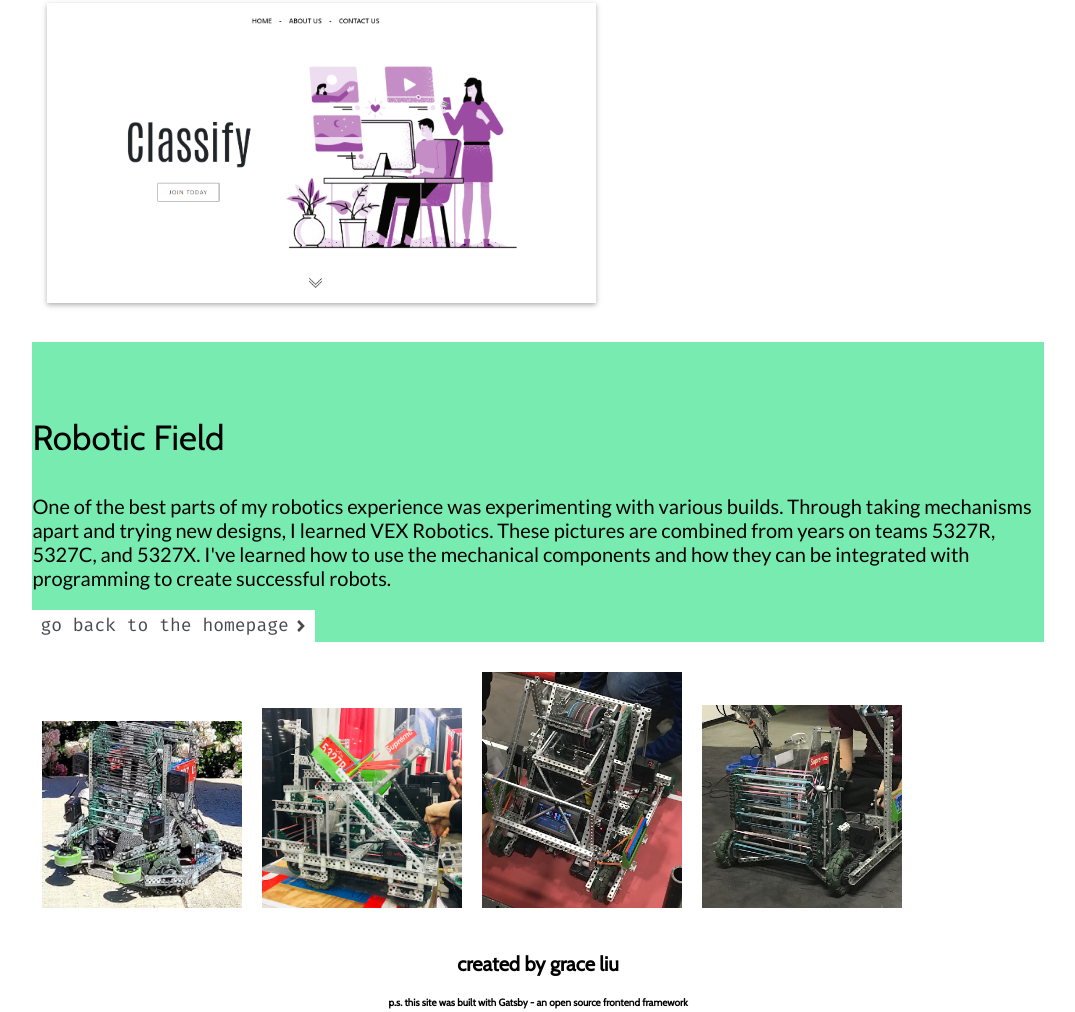
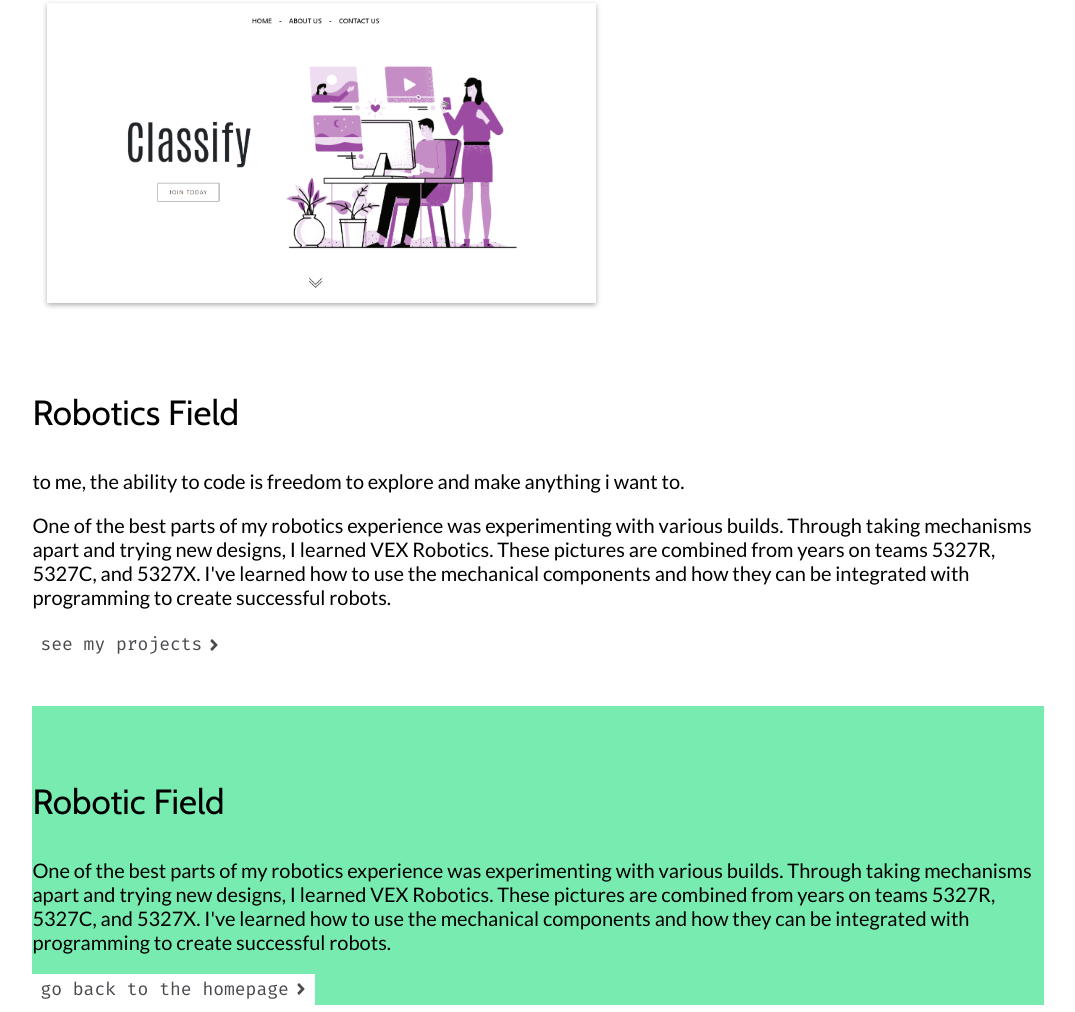
Before and after one commit to graceliu1/personal-portfolio, a Gatsby site: page /technology in a window 1280 px wide. Shown: the part 1236-2248 px from the top of the page, without its empty margins (102-1177 px from the left). Built offline with nearby package versions, Linux system fonts and the light colour scheme; Gatsby itself is replaced by a stand-in of ours.

Commit message:
Update technology.js

```diff
--- a/src/pages/technology.js
+++ b/src/pages/technology.js
@@ -39,6 +39,27 @@ const ThirdPage = () => (
 
 
 
+    <Section sectionTitle = "Robotics">
+
+      <div className = {sectionRobotics}>
+        <div>
+          <p className = {sectionName}>Robotics Field</p>
+          <p>to me, the ability to code is freedom to explore and make anything i want to.
+          </p>
+
+          <p>
+             One of the best parts of my robotics experience was experimenting with various builds. Through taking mechanisms apart and trying new designs, I
+              learned VEX Robotics. These pictures are combined from years on teams 5327R, 5327C, and 5327X. I've learned how to use the mechanical components
+              and how they can be integrated with programming to create successful robots.
+
+          </p>
+
+          <Link to="/page-2/"><Button linkDescription = "see my projects" color = "pinkButton"></Button></Link>
+        </div>
+      </div>
+
+    </Section>
+
     <Section sectionTitle = "Robotics" style = {{marginTop: '20px', minWidth: '80%'}}>
          <div className = {sectionContainer} style = {{backgroundColor: 'rgb(120, 235, 177)', minWidth: '50%'}}>
 
@@ -57,10 +78,10 @@ const ThirdPage = () => (
 
           </div>
       </Section>
-    <img style = {{margin: '10px 10px 10px 10px', width: '200px'}} src = {robot1}/>
-    <img style = {{margin: '10px 10px 10px 10px', width: '200px'}} src = {robot2}/>
-    <img style = {{margin: '10px 10px 10px 10px', width: '200px'}} src = {robot3}/>
-    <img style = {{margin: '10px 10px 10px 10px', width: '200px'}} src = {robot4}/>
+    <img style = {{margin: '10px 10px 10px 10px', minWidth: '200px'}} src = {robot1}/>
+    <img style = {{margin: '10px 10px 10px 10px', minWidth: '200px'}} src = {robot2}/>
+    <img style = {{margin: '10px 10px 10px 10px', minWidth: '200px'}} src = {robot3}/>
+    <img style = {{margin: '10px 10px 10px 10px', minWidth: '200px'}} src = {robot4}/>
 
 
 
```
